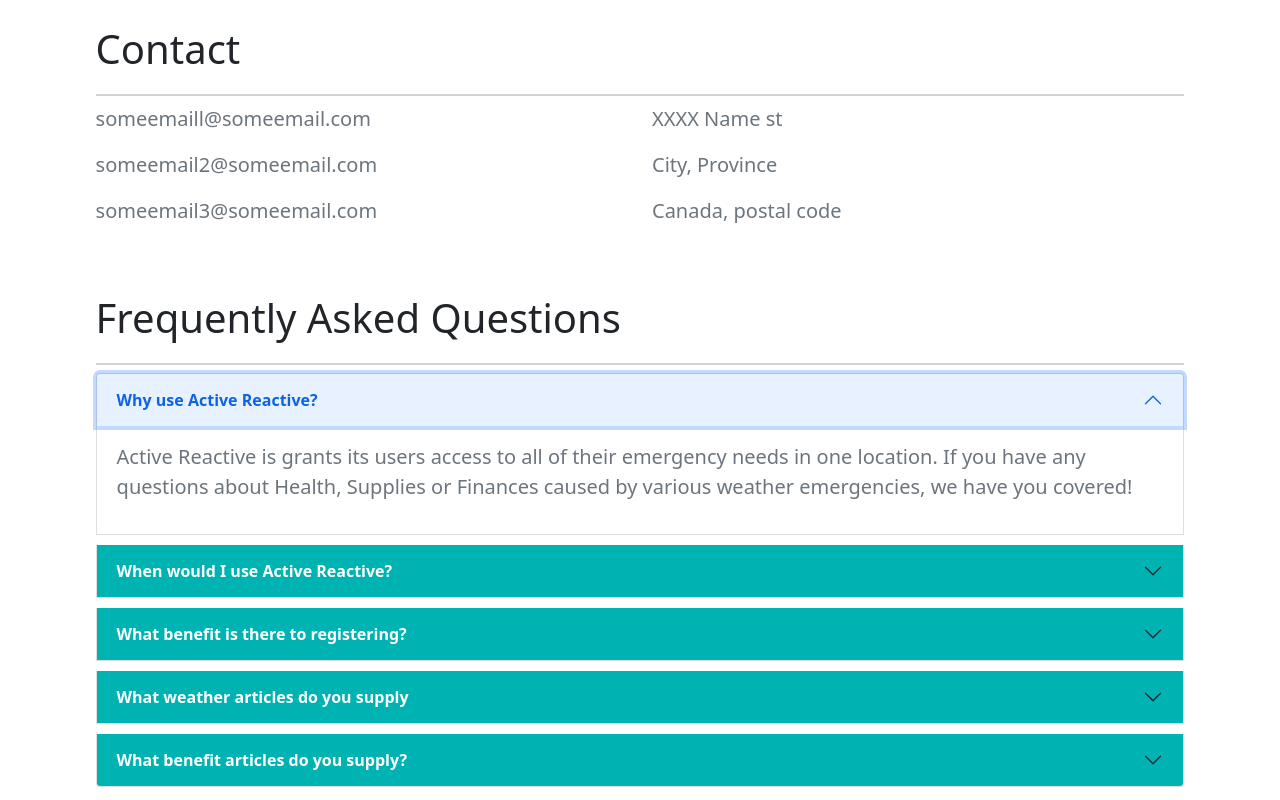
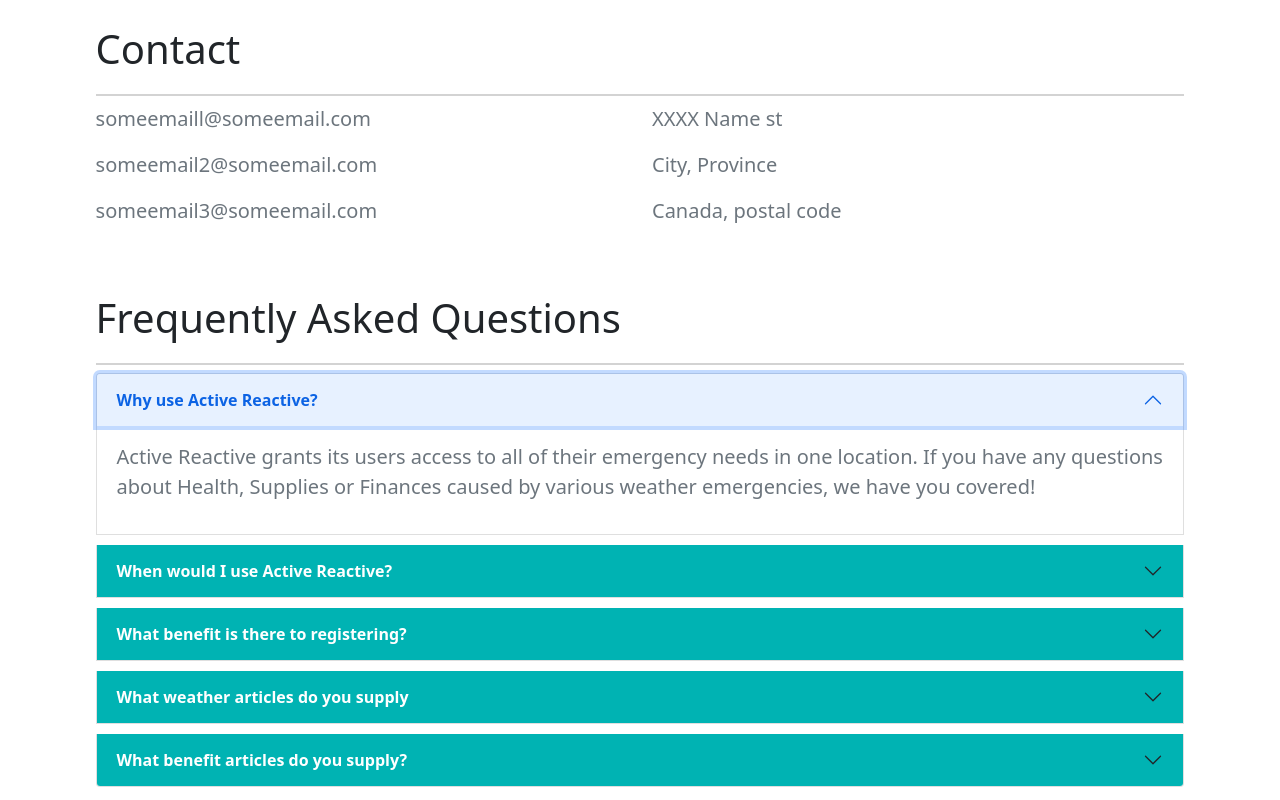
Before and after one commit to aaronawylo/1800_202310_TeamNumber_DTC-10, a plain HTML site: page footerlinks.html in a window 1280 px wide. Both pictures are taken after a click on the button "Why use Active Reactive?". Shown: the part 700-1500 px from the top of the page. Drawn offline with nearby package versions, Linux system fonts and the light colour scheme.

Commit message:
edit text in footer

```diff
--- a/footerlinks.html
+++ b/footerlinks.html
@@ -84,7 +84,7 @@
                             </h2>
                             <div id="collapseOne" class="accordion-collapse collapse" aria-labelledby="headingOne" >
                               <div class="accordion-body">
-                                  <p class="lead text-muted">Active Reactive is grants its users access to all of their emergency needs in one location. If you have any questions about Health, Supplies or Finances caused by various weather emergencies, we have you covered!</p>
+                                  <p class="lead text-muted">Active Reactive grants its users access to all of their emergency needs in one location. If you have any questions about Health, Supplies or Finances caused by various weather emergencies, we have you covered!</p>
                               </div>
                             </div>
                         </div>
```
